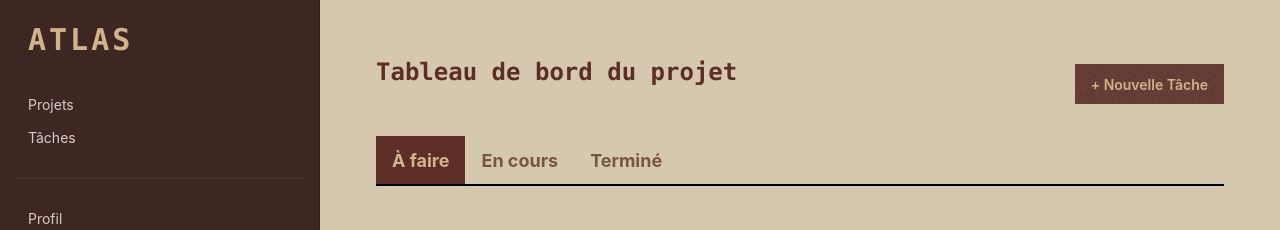
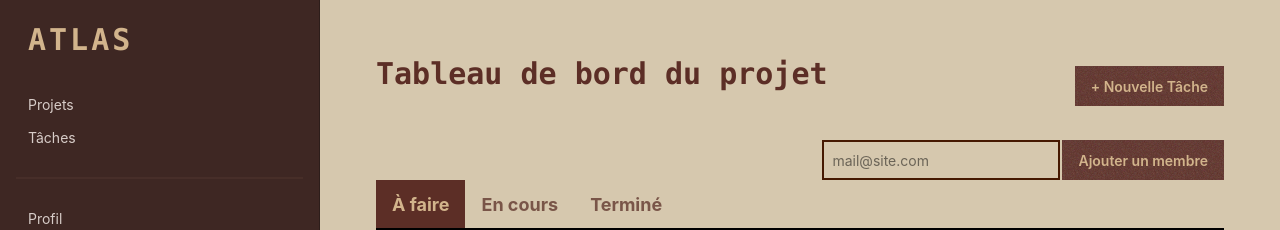
Before and after one commit to maxime-lqtx/Atlas, a React (Vite) app in the folder client/: page /dashboard/projects/1/tasks in a window 1280 px wide. Shown: the top 230 px of the page. Built offline with nearby package versions, Linux system fonts and the light colour scheme; no server answers; sample sign-in values are in the browser's storage.

Commit message:
Modal for addNewMember + UML + maquettes

```diff
--- a/client/src/components/ProjectDetails.tsx
+++ b/client/src/components/ProjectDetails.tsx
@@ -1,6 +1,7 @@
 import { useEffect, useState } from "react";
 import { useParams } from "react-router";
 import TaskModal from "./modals/CreateTask";
+import AddNewMember from "./modals/addNewMember";
 
 export interface Task {
   id: string;
@@ -41,7 +42,7 @@ const ProjectDetails = () => {
       }
     };
     fetchTasks();
-  }, [tasks, id]);
+  }, []);
 
   // console.log(tasks)
 
@@ -54,7 +55,7 @@ const ProjectDetails = () => {
   return (
     <div className="p-8">
       <div className="flex justify-between items-center mb-6">
-        <h2 className="text-2xl font-bold text-[#5c2e26] mb-6 font-mono">
+        <h2 className="text-3xl font-bold text-[#5c2e26] mb-6 font-mono">
           Tableau de bord du projet
         </h2>
         <button
@@ -69,6 +70,7 @@ const ProjectDetails = () => {
           + Nouvelle Tâche
         </button>
       </div>
+      <AddNewMember />
       <div role="tablist" className="tabs border-b-2 tabs-lifted tabs-lg mb-8">
         <button
           type="button"
--- a/client/src/components/modals/addNewMember.tsx
+++ b/client/src/components/modals/addNewMember.tsx
@@ -1,14 +1,59 @@
-export function addNewMember() {
+import { ReactElement, useEffect, useState } from "react";
+import { useParams } from "react-router";
+
+export default function NewMemberModal() {
   // j'ai besoin de quoi ?
   // project_id, user_id de la personne qu'on ajoute
+  const projectId = useParams();
+  const [users, setUsers] = useState([]);
+  const [error, setError] = useState<string | unknown>();
+
+  // console.log(projectId);
+  // console.log(users);
+
+  useEffect(() => {
+    const fetchData = async () => {
+      try {
+        const response = await fetch("http://localhost:3310/users");
+        const data = await response.json();
+        setUsers(data);
+      } catch (error) {
+        setError(error);
+      }
+    };
+    fetchData();
+  }, []);
 
   // fonction pour la recherche des users
 
   // fonction de creation de member
   // recup les infos et fais l'envoi des data au backend
+  function addNewMember(e: React.FormEvent<HTMLFormElement>) {
+    e.preventDefault();
+    const data = (e.target as HTMLFormElement).value;
+    console.log(data);
+  }
 
   return (
     <>
+      <form onSubmit={addNewMember} className="join flex justify-end">
+        <div>
+          <label className="input validator join-item p-0">
+            <input
+              type="text"
+              className="border-2 border-amber-950 p-2 mr-0.5 "
+              placeholder="mail@site.com"
+              required
+            />
+          </label>
+        </div>
+        <button
+          type="button"
+          className="btn bg-[#5c2e26] text-[#d2b48c] border-0 hover:bg-[#3e2723]"
+        >
+          Ajouter un membre
+        </button>
+      </form>
       {/* modal avec une barre de recherche par email et
         un bouton ajouter*/}
     </>
```
Also changed, not shown: 1 other file (tests, documents, lock files or other folders).
